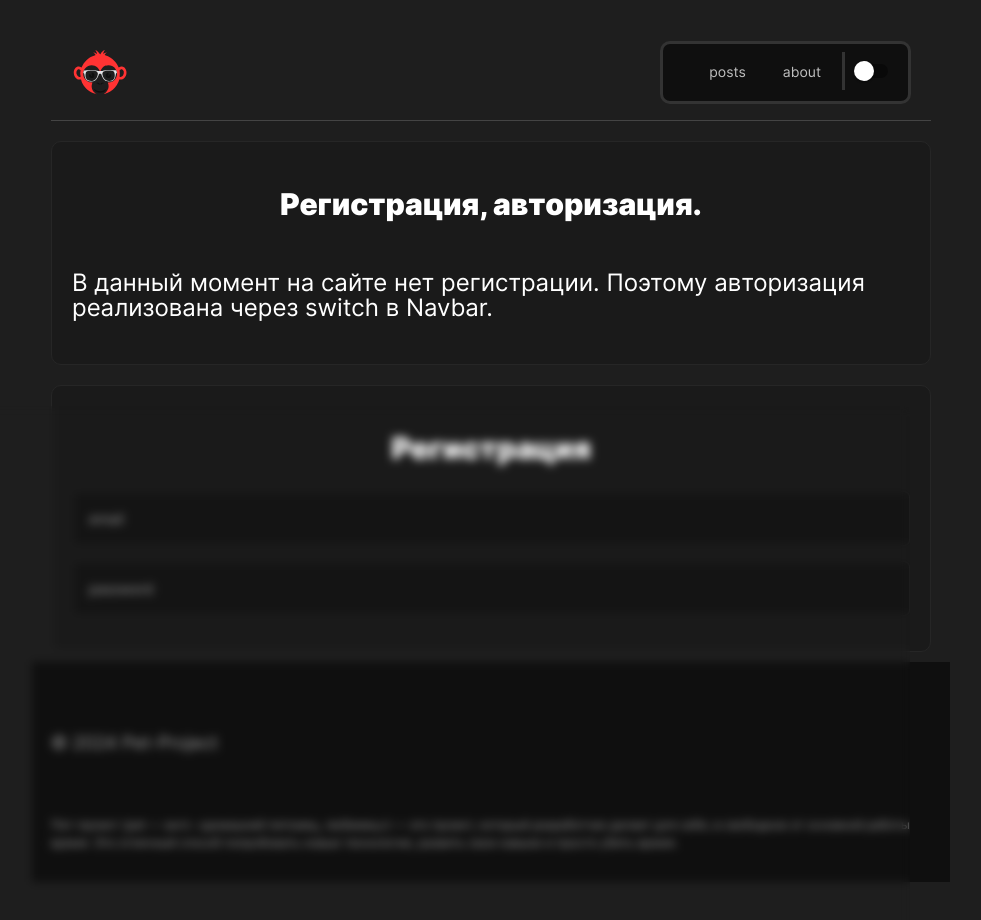
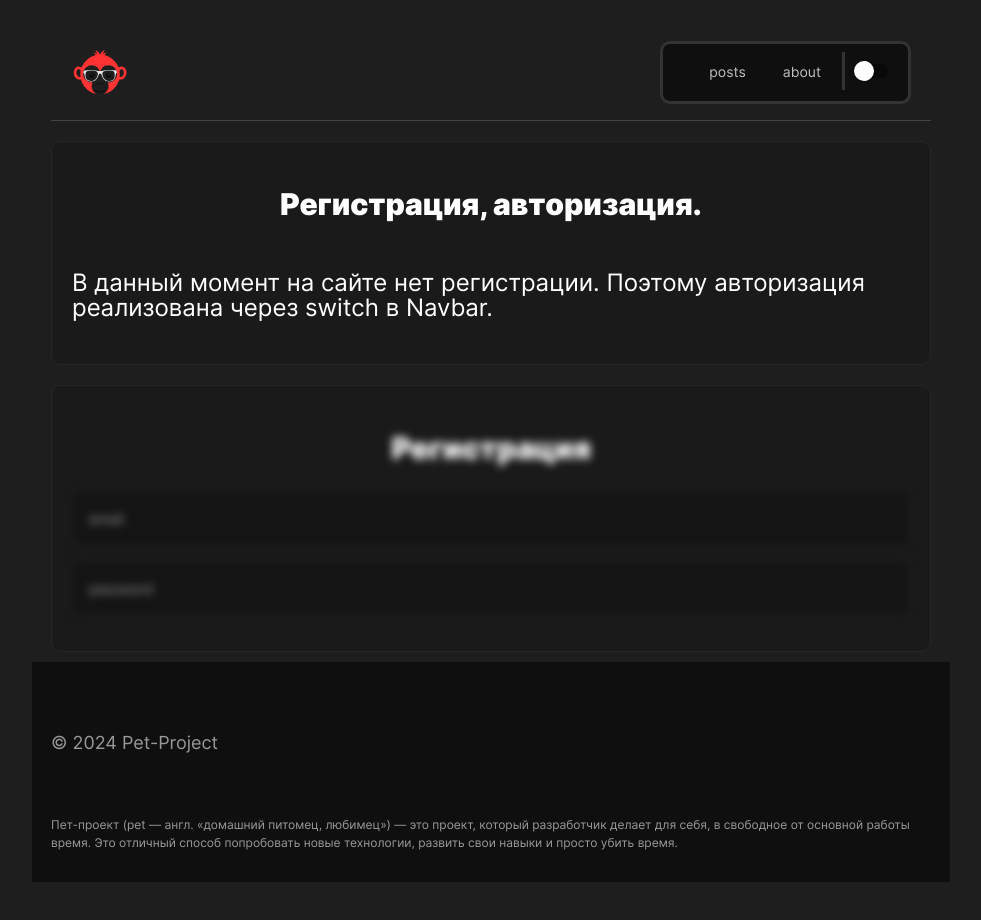
Before and after one commit to AnnieSkywalker/react-start, a React (Create React App) app: page / in a window 1280 px wide. Shown: the top 920 px of the page, without its empty margins (149-1130 px from the left). After the commit the page ends 882 px from the top, so only its background shows below. Built offline with nearby package versions, Linux system fonts and the light colour scheme.

Commit message:
blur blok

```diff
--- a/src/Pages/Login.jsx
+++ b/src/Pages/Login.jsx
@@ -1,4 +1,3 @@
-import zIndex from '@mui/material/styles/zIndex'
 import MyInput from '../components/UI/input/MyInput'
 import Section from '../components/UI/section/Section'
 import React from 'react'
@@ -16,12 +15,13 @@ function Login() {
                 </p>
             </Section>
             <Section margin={true}>
-                <div style={{position: 'absolute', width: '100%', height: '100%', backdropFilter: 'blur(5px)'}}></div>
-                <h2 className="section-title">
-                    Регистрация
-                </h2>
-                <MyInput type='text' placeholder='email' disabled ></MyInput>
-                <MyInput type='text' placeholder='password' disabled ></MyInput>
+                <div style={{width: '100%', height: '100%', filter: 'blur(4px)'}}>
+                    <h2 className="section-title">
+                        Регистрация
+                    </h2>
+                    <MyInput type='text' placeholder='email' disabled ></MyInput>
+                    <MyInput type='text' placeholder='password' disabled ></MyInput>
+                </div>
             </Section>
         </div>
     )
```
